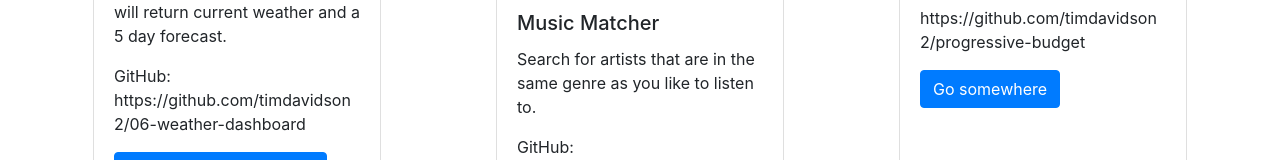
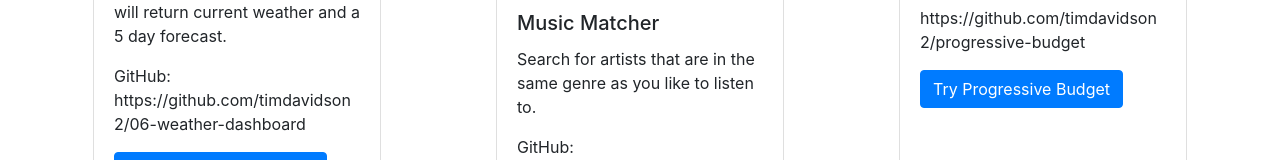
Before and after one commit to timdavidson2/react-portfolio, a React (Create React App) app in the folder portfolio/: page /portfolio in a window 1280 px wide. Shown: the part 590-750 px from the top of the page. Built offline with nearby package versions, Linux system fonts and the light colour scheme; a web font is replaced by a local one.

Commit message:
fix budget button

```diff
--- a/portfolio/src/pages/Portfolio.js
+++ b/portfolio/src/pages/Portfolio.js
@@ -53,7 +53,7 @@ function Portfolio() {
           <Card.Text>
             GitHub: https://github.com/timdavidson2/progressive-budget
           </Card.Text>
-          <Button href="https://evening-savannah-22284.herokuapp.com/" target="_blank" variant="primary">Go somewhere</Button>
+          <Button href="https://evening-savannah-22284.herokuapp.com/" target="_blank" variant="primary">Try Progressive Budget</Button>
         </Card.Body>
       </Card>
       {/*
```
